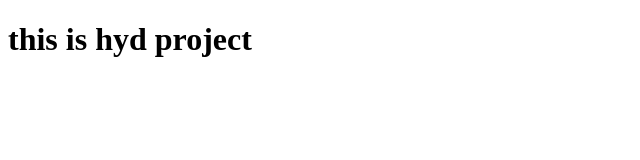
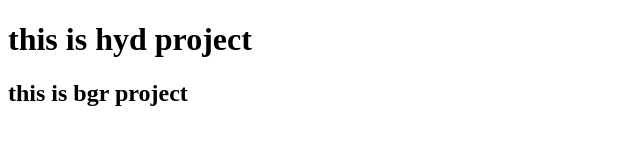
Before and after one commit to thiragabathinapavani-dot/hyd-pro, a plain HTML site: page index.html in a window 1280 px wide. Shown: the whole page, without its empty margins (0-640 px from the left). Drawn offline with Linux system fonts and the light colour scheme.

Commit message:
bgr project

```diff
--- a/index.html
+++ b/index.html
@@ -7,5 +7,6 @@
 </head>
 <body>
   <h1>this is hyd project</h1>
+  <h2>this is bgr project</h2>
 </body>
 </html>
```
